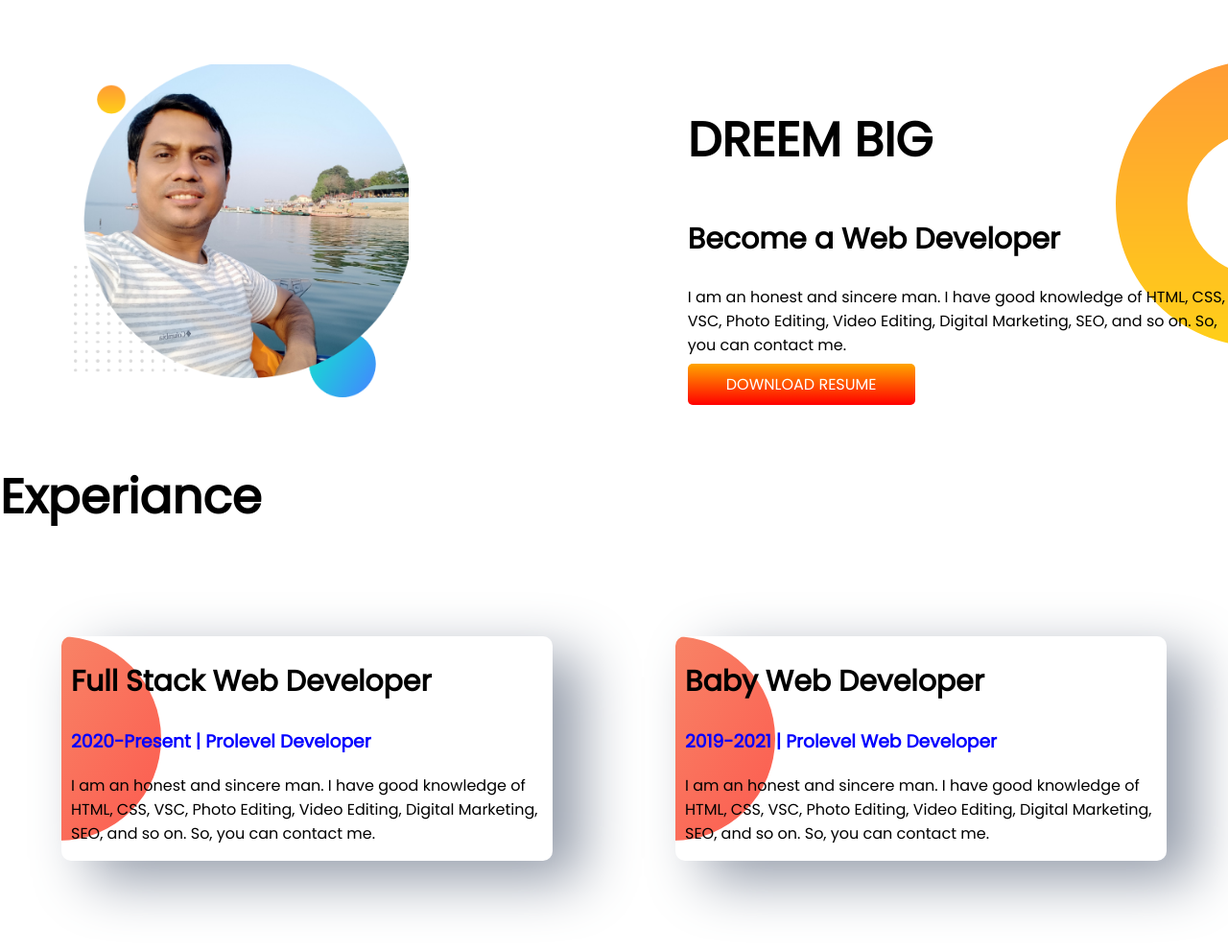
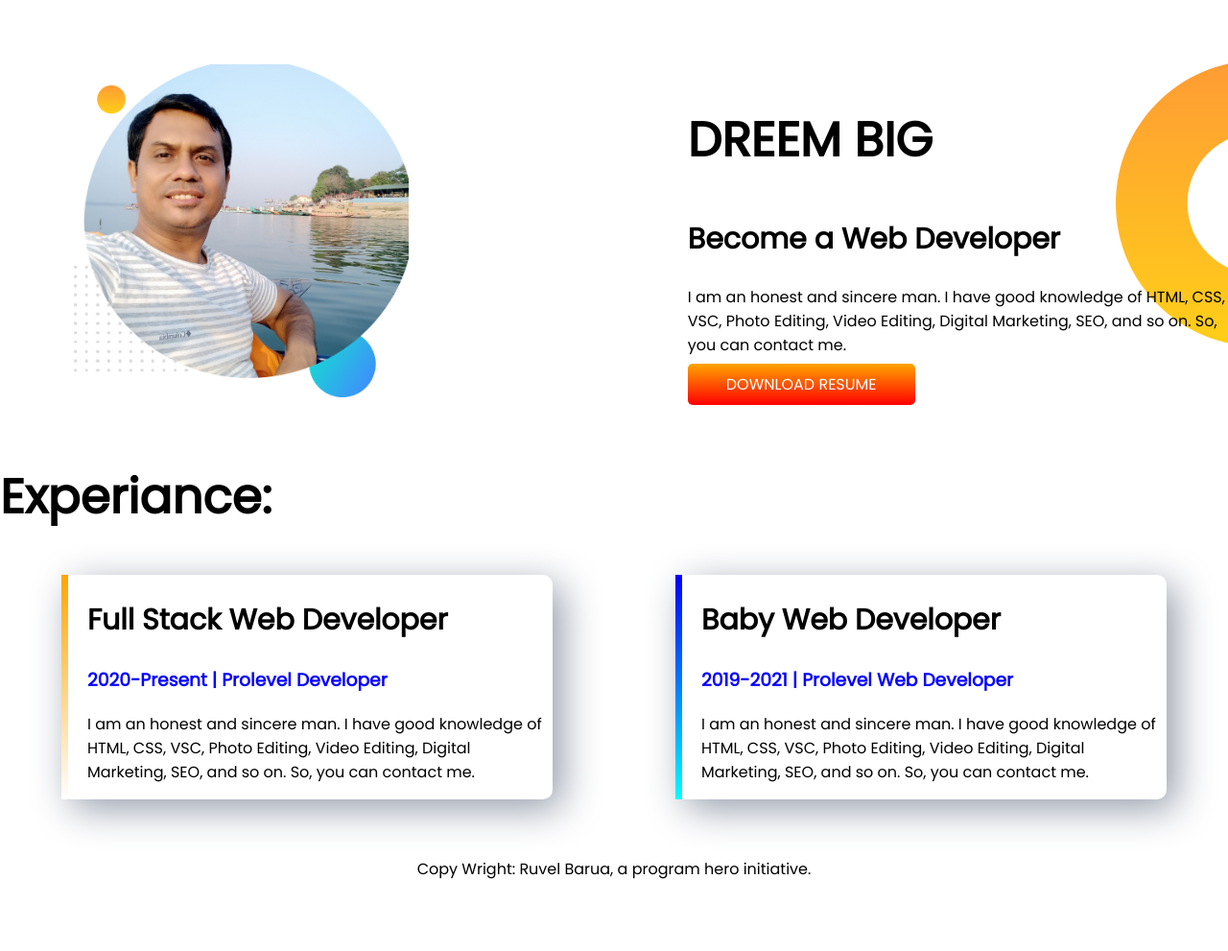
Before and after one commit to ruvelbarua/developer-porfolio, a plain HTML site: page index.html in a window 1280 px wide. Shown: the part 563-1554 px from the top of the page at 96% size. After the commit the page ends 1497 px from the top, so only its background shows below. Drawn offline with Linux system fonts and the light colour scheme.

Commit message:
page update

```diff
--- a/index.html
+++ b/index.html
@@ -39,17 +39,17 @@
         </div>
 
     </section>
-    <section class="experiance-part flexible-containe">
-        <h1>Experiance</h1>
+    <section class="experiance-part">
+        <h1>Experiance:</h1>
         <div class="flexible-container">
-            <div class="experiance-item">
+            <div id="full-stack-experience" class="experiance-item">
                 <h2>Full Stack Web Developer</h2>
                 <h3 class="orange-color">2020-Present | Prolevel Developer</h3>
                 <p>I am an honest and sincere man. I have good knowledge of HTML, CSS, VSC, Photo Editing, Video
                     Editing,
                     Digital Marketing, SEO, and so on. So, you can contact me.</p>
             </div>
-            <div class="experiance-item">
+            <div id="web-developer-experience" class="experiance-item">
                 <h2>Baby Web Developer</h2>
                 <h3 class="orange-color">2019-2021 | Prolevel Web Developer</h3>
                 <p>I am an honest and sincere man. I have good knowledge of HTML, CSS, VSC, Photo Editing, Video
@@ -58,6 +58,9 @@
             </div>
         </div>
     </section>
+    <footer>
+        <p>Copy Wright: Ruvel Barua, a program hero initiative.</p>
+    </footer>
 </body>
 
 </html>
--- a/style.css
+++ b/style.css
@@ -42,15 +42,33 @@ h2{
     background-position: right;
 
 }
-.experiance-item{
-    width:60%;
-    margin: 5%;
-    margin: 5%;
-    padding-left: 10px;
-    border-radius: 10px;
-    box-shadow: 30px 20px 60px rgb(148, 156, 170);
+
+}
+.experiance-part{
+    background-image: url(images/exp-bg.png);
+    background-position: left;
+    background-repeat: no-repeat;
 }
 .experiance-item{
-    background-image: url(images/exp-bg.png);
-    background-repeat: no-repeat;
+    width:40%;
+    margin-left: 5%;
+    margin-right: 5%;
+    padding-left: 20px;
+    border-radius: 10px;
+    box-shadow:10px 10px 40px rgb(148, 156, 170);
+
 }
+#web-developer-experience{
+    border-left: 7px solid;
+    border-image:linear-gradient(blue, cyan);
+    border-image-slice: 1;
+
+}
+#full-stack-experience{
+    border-left: 7px solid;
+    border-image:linear-gradient(orange, white);
+    border-image-slice: 1;
+}
+footer p{
+    text-align: center;
+}
```
